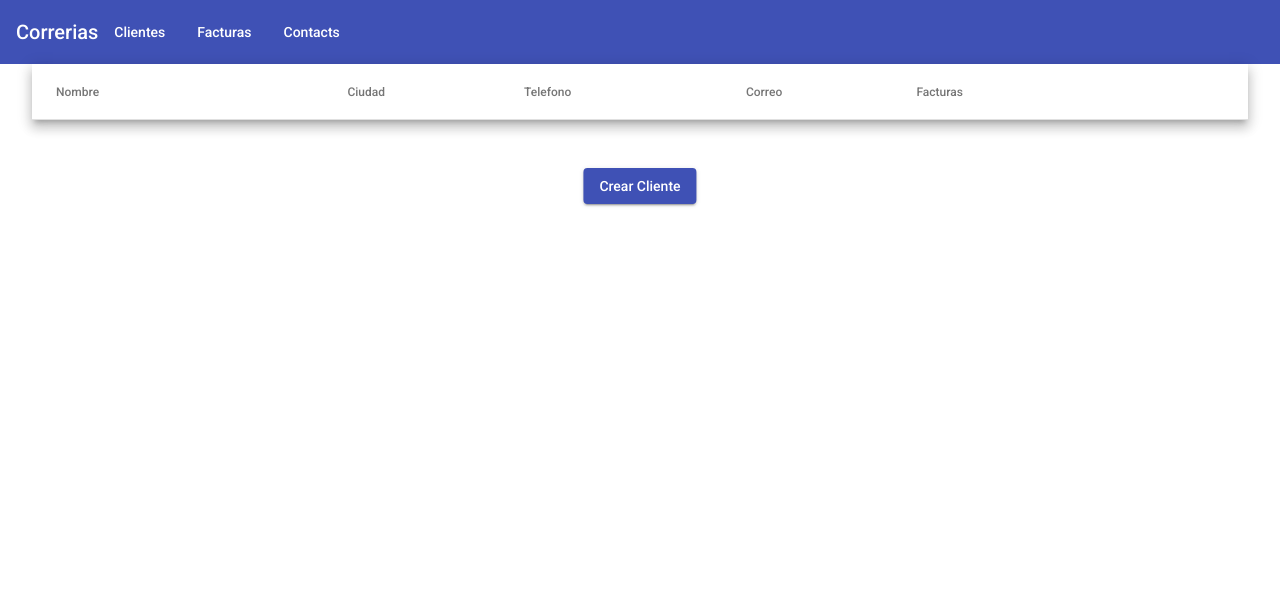
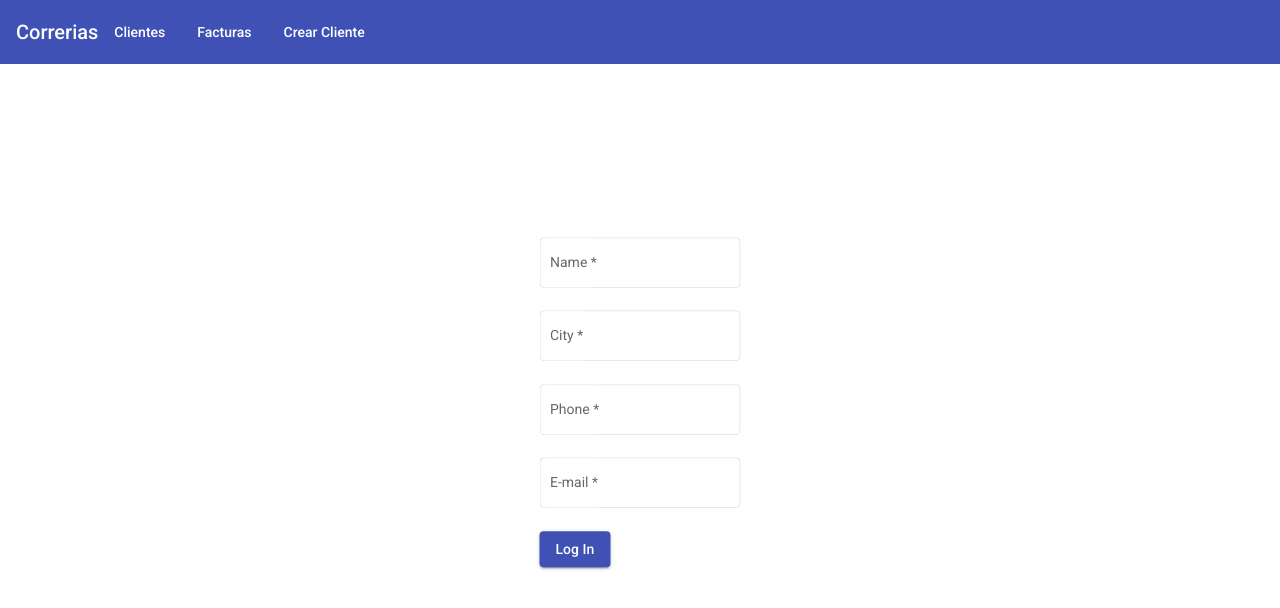
Before and after one commit to gio96/front-correrias, an Angular app: page /crearcliente in a window 1280 px wide. Before the commit this address led to /clientes. Shown: the top 608 px of the page. Built offline with nearby package versions, Linux system fonts and the light colour scheme; no server answers.

Commit message:
feat: form crear cliente

```diff
--- a/src/app/app-routing.module.ts
+++ b/src/app/app-routing.module.ts
@@ -8,7 +8,8 @@ const routes: Routes = [
     redirectTo: 'clientes'
   },
   { path: 'clientes', loadChildren: () => import('./features/cliente/cliente.module').then(m => m.ClienteModule) },
-  { path: 'facturas', loadChildren: () => import('./features/facturas/facturas.module').then(m => m.FacturasModule) },{
+  { path: 'facturas', loadChildren: () => import('./features/facturas/facturas.module').then(m => m.FacturasModule) },
+  { path: 'crearcliente', loadChildren: () => import('./features/crear-cliente/crear-cliente.module').then(m => m.CrearClienteModule) },{
     path: '**',
     redirectTo: 'clientes'
   }
--- a/src/app/core/core.module.ts
+++ b/src/app/core/core.module.ts
@@ -14,6 +14,7 @@ import { HttpClient, HttpHeaders, HttpErrorResponse, HttpResponse, HttpClientMod
 import {MatDialogModule} from '@angular/material/dialog';
 import {FormsModule, ReactiveFormsModule} from '@angular/forms';
 import { FormBuilder, FormControl, FormGroup, Validators } from '@angular/forms';
+import {MatFormFieldModule} from '@angular/material/form-field';
 
 @NgModule({
   declarations: [MainLayoutComponent],
@@ -35,6 +36,9 @@ import { FormBuilder, FormControl, FormGroup, Validators } from '@angular/forms'
     MatTableModule,
     HttpClientModule,
     MatDialogModule,
+    MatFormFieldModule,
+
+    FormsModule, ReactiveFormsModule
   ],
   exports: [MainLayoutComponent]
 })
--- a/src/app/core/layout/main-layout/main-layout.component.html
+++ b/src/app/core/layout/main-layout/main-layout.component.html
@@ -6,7 +6,7 @@
       <div>
         <a mat-button [routerLink]="'/clientes'"> Clientes </a>
         <a mat-button [routerLink]="'/facturas'"> Facturas </a>
-        <a mat-button [routerLink]="'/contacts'"> Contacts </a>
+        <a mat-button [routerLink]="'/crearcliente'"> Crear Cliente </a>
 
       </div>
     </mat-toolbar-row>
--- /dev/null
+++ b/src/app/features/crear-cliente/crear-cliente-routing.module.ts
@@ -0,0 +1,12 @@
+import { NgModule } from '@angular/core';
+import { Routes, RouterModule } from '@angular/router';
+
+import { CrearClienteComponent } from './crear-cliente.component';
+
+const routes: Routes = [{ path: '', component: CrearClienteComponent }];
+
+@NgModule({
+  imports: [RouterModule.forChild(routes)],
+  exports: [RouterModule]
+})
+export class CrearClienteRoutingModule { }
--- /dev/null
+++ b/src/app/features/crear-cliente/crear-cliente.component.css
@@ -0,0 +1,29 @@
+/*.example-container .mat-form-field + .mat-form-field {
+  margin-left: 8px;
+}*/
+
+.vertical-center {
+  margin: 0;
+  position: absolute;
+  left: 50%;
+  top: 50%;
+  -ms-transform: translateX(-50%) translateY(-50%);
+  transform: translateX(-50%) translateY(-50%);
+}
+
+.example-container{
+  text-align: center;
+  display: inline-block;
+  vertical-align: middle;
+}
+
+.form-container{
+  width: 400 px;
+  margin: 0 px auto;
+  margin-top: 200 px;
+}
+
+.form-field{
+  display: block;
+  width: fit-content;
+}
--- /dev/null
+++ b/src/app/features/crear-cliente/crear-cliente.component.html
@@ -0,0 +1,40 @@
+<div class="vertical-center">
+  <div class="form-container">
+    <form [formGroup]="createCliente" (submit)="submit()">
+      <mat-form-field class="form-field" appearance="outline">
+        <mat-label> Name
+        </mat-label>
+        <input matInput formControlName="name" type="text" required>
+        <mat-error *ngIf="createCliente.controls.name.touched && createCliente.controls.name.invalid">
+          <span *ngIf="createCliente.controls.name.errors.required">This field is mandatory.</span>
+        </mat-error>
+      </mat-form-field>
+      <mat-form-field class="form-field" appearance="outline">
+        <mat-label> City
+        </mat-label>
+        <input matInput formControlName="city" type="text" required>
+        <mat-error *ngIf="createCliente.controls.city.touched && createCliente.controls.city.invalid">
+          <span *ngIf="createCliente.controls.city.errors.required">This field is mandatory.</span>
+        </mat-error>
+      </mat-form-field>
+      <mat-form-field class="form-field" appearance="outline">
+        <mat-label> Phone
+        </mat-label>
+        <input matInput formControlName="phone" type="number" required>
+        <mat-error *ngIf="createCliente.controls.phone.touched && createCliente.controls.phone.invalid">
+          <span *ngIf="createCliente.controls.phone.errors.required">This field is mandatory.</span>
+        </mat-error>
+      </mat-form-field>
+      <mat-form-field class="form-field" appearance="outline">
+        <mat-label> E-mail
+        </mat-label>
+        <input matInput formControlName="email" required>
+        <mat-error *ngIf="createCliente.controls.email.touched && createCliente.controls.email.invalid">
+          <span *ngIf="createCliente.controls.email.errors.required">This field is mandatory.</span>
+          <span *ngIf="createCliente.controls.email.errors.pattern">This field is invalid.</span>
+        </mat-error>
+      </mat-form-field>
+      <button mat-raised-button color="primary" type="submit">Log In</button>
+    </form>
+  </div>
+</div>
--- /dev/null
+++ b/src/app/features/crear-cliente/crear-cliente.component.ts
@@ -0,0 +1,33 @@
+import { Component, OnInit } from '@angular/core';
+import { FormBuilder, FormControl, FormGroup, Validators } from '@angular/forms';
+
+@Component({
+  selector: 'app-crear-cliente',
+  templateUrl: './crear-cliente.component.html',
+  styleUrls: ['./crear-cliente.component.css']
+})
+export class CrearClienteComponent implements OnInit{
+
+  createCliente: FormGroup;
+  emailRegx = /^(([^<>+()\[\]\\.,;:\s@"-#$%&=]+(\.[^<>()\[\]\\.,;:\s@"]+)*)|(".+"))@((\[[0-9]{1,3}\.[0-9]{1,3}\.[0-9]{1,3}\.[0-9]{1,3}])|(([a-zA-Z\-0-9]+\.)+[a-zA-Z]{2,3}))$/;
+
+
+  constructor(private formBuilder: FormBuilder) { }
+
+  ngOnInit(): void {
+    this.createCliente = this.formBuilder.group({
+      name: [null, Validators.required],
+      city: [null, Validators.required],
+      phone: [null, Validators.required],
+      email: [null, [Validators.required, Validators.pattern(this.emailRegx)]]
+    });
+  }
+
+  submit() {
+    if (!this.createCliente.valid) {
+      return;
+    }
+    console.log(this.createCliente.value);
+  }
+
+}
--- /dev/null
+++ b/src/app/features/crear-cliente/crear-cliente.module.ts
@@ -0,0 +1,25 @@
+import { NgModule } from '@angular/core';
+import { CommonModule } from '@angular/common';
+
+import { CrearClienteRoutingModule } from './crear-cliente-routing.module';
+import { CrearClienteComponent } from './crear-cliente.component';
+import {MatGridListModule} from '@angular/material/grid-list';
+import { FormsModule, ReactiveFormsModule } from '@angular/forms';
+import {MatFormFieldModule } from '@angular/material/form-field';
+import { MatInputModule } from '@angular/material/input';
+import {MatButtonModule} from '@angular/material/button';
+
+
+@NgModule({
+  declarations: [CrearClienteComponent],
+  imports: [
+    CommonModule,
+    CrearClienteRoutingModule,
+    MatGridListModule,
+    FormsModule, ReactiveFormsModule,
+    MatFormFieldModule,
+    MatInputModule,
+    MatButtonModule
+  ]
+})
+export class CrearClienteModule { }
--- a/src/app/shared/modal-cliente/modal-cliente.component.ts
+++ b/src/app/shared/modal-cliente/modal-cliente.component.ts
@@ -43,7 +43,6 @@ export class ModalClienteComponent implements OnInit {
     //alert(this.fname)
     //alert(this.addCusForm.)
     this.dialogRef.close(this.addCusForm.value)
-    alert(this.firstname)
     //alert(this.fname)
     //this.dialogRef.afterClosed().subscribe(value => {
     //  alert(`Dialog sent: ${value}`)
```
Also changed, not shown: 1 other file (tests, documents, lock files or other folders).
